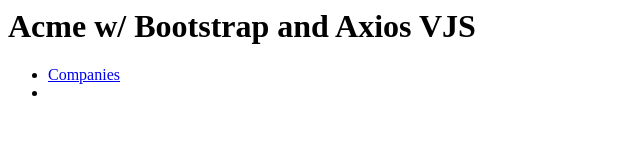
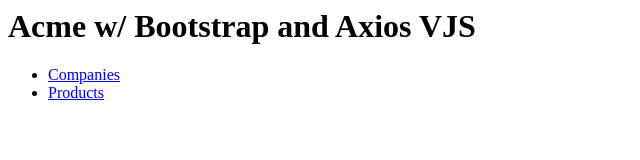
Before and after one commit to tweekslbc/axios, a plain HTML site: page index.html in a window 1280 px wide. Shown: the full height of the page, 0-640 px from the left. Drawn offline with Linux system fonts and the light colour scheme.

Commit message:
added divs

```diff
--- a/index.html
+++ b/index.html
@@ -10,8 +10,14 @@
         <li class = 'nav-item'>
           <a class = 'nav-link' id = 'companiesLink' href = '#companies'>Companies</a>
         </li>
-        <li class = 'nav-item'
+        <li class = 'nav-item'>
+          <a class = 'nav-link' href = '#products' id = 'productsLink'>
+            Products
+          </a>
+        </li>
       </ul>
+      <h2 id = 'title'></h2>
+      <div id = 'results'></div>
     </div>
       <script>
         </script>
```
